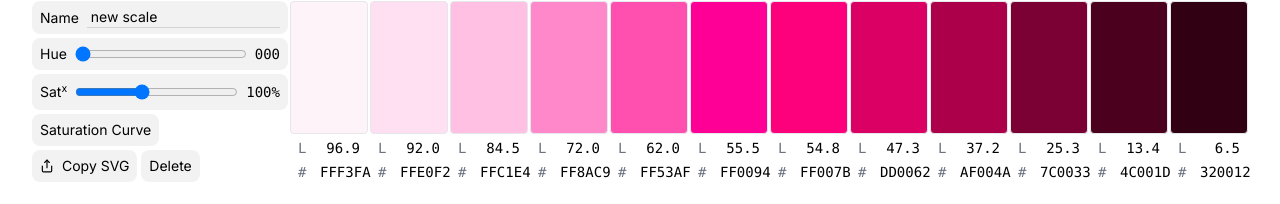
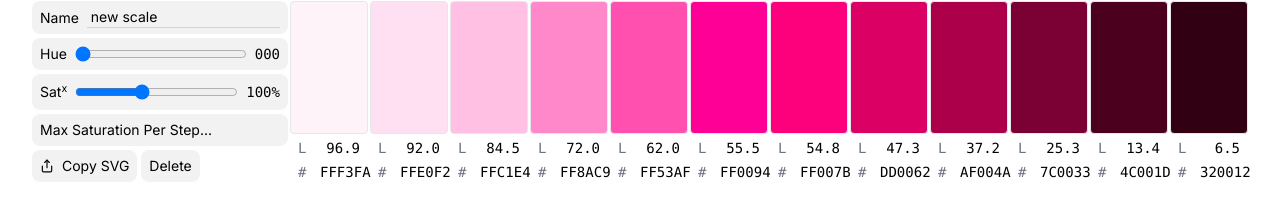
Before and after one commit to fillmember/chromaspec, a Next.js app: page / in a window 1280 px wide. Both pictures are taken after a click on the button "add scale". Shown: the part 130-334 px from the top of the page. Built offline with nearby package versions, Linux system fonts and the light colour scheme.

Commit message:
refactor: fine tune copy text

```diff
--- a/src/app/page.tsx
+++ b/src/app/page.tsx
@@ -13,7 +13,6 @@ import {
 } from "@/atoms/userdata";
 import { RowScale } from "@/components/RowScale";
 import { RowWithLevelGrid } from "@/components/RowWithLevelGrid";
-import { SiteHeader } from "@/components/SiteHeader";
 import { Field, Fieldset, Input, Label, Legend } from "@headlessui/react";
 import { produce } from "immer";
 import { useAtom } from "jotai/react";
--- a/src/components/RowScale.tsx
+++ b/src/components/RowScale.tsx
@@ -126,8 +126,8 @@ export function RowScale({
           </Listbox>
         </Field>
         <Popover>
-          <PopoverButton className={clsHeaderField}>
-            Saturation Curve
+          <PopoverButton className={clsx(clsHeaderField, "w-full")}>
+            Max Saturation Per Step...
           </PopoverButton>
           <PopoverPanel
             anchor="bottom start"
```
